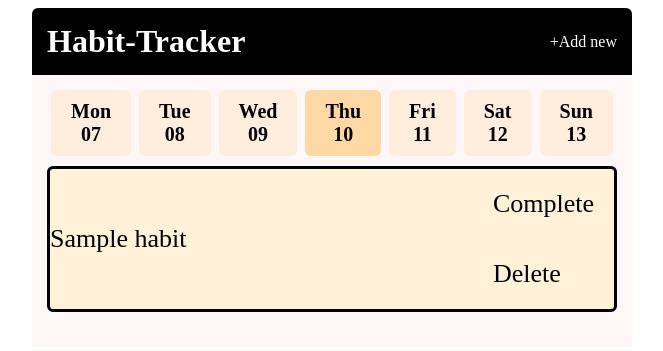
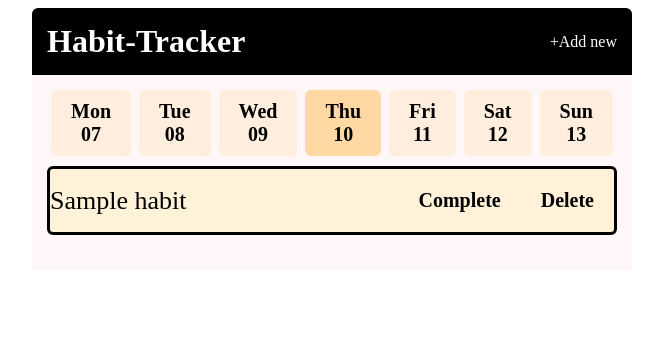
Before and after one commit to shanmuga-priya-tech/HabitTracker, a Flask app: page / in a window 1280 px wide. Shown: the top 351 px of the page, without its empty margins (308-971 px from the left). Run offline with Flask 3, Linux system fonts and the light colour scheme; a database or web service that is not in the repository returns one stand-in record (values such as "Sample title").

Commit message:
style.css

```diff
--- a/static/css/style.css
+++ b/static/css/style.css
@@ -123,5 +123,12 @@ body{
       text-align: left;
       border: none;
       background-color: unset;
-     cursor: pointer;
+      cursor: pointer;
+      font-size: 20px;
+      font-weight: bold;
 }
+.button{
+    display: flex;
+    align-items: center;
+    margin-left: 100px;
+}
```
